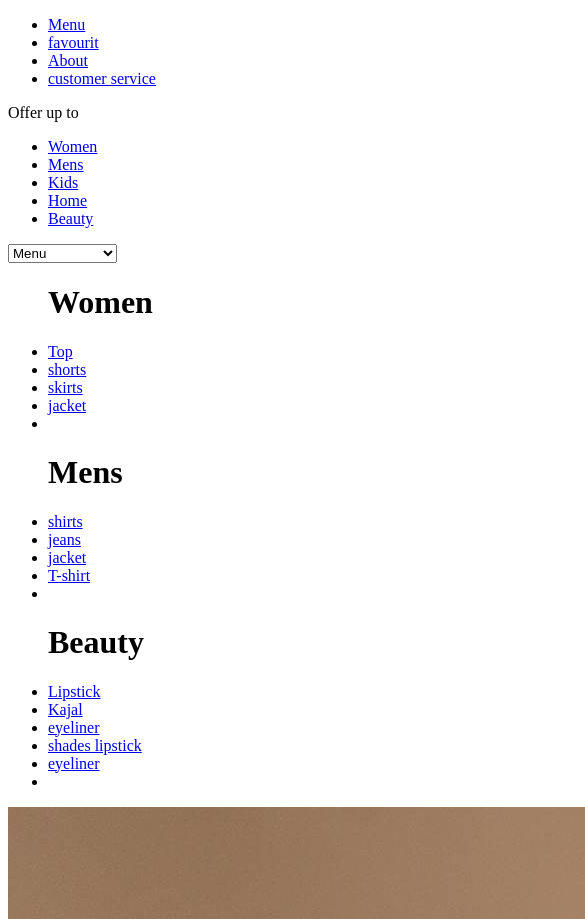
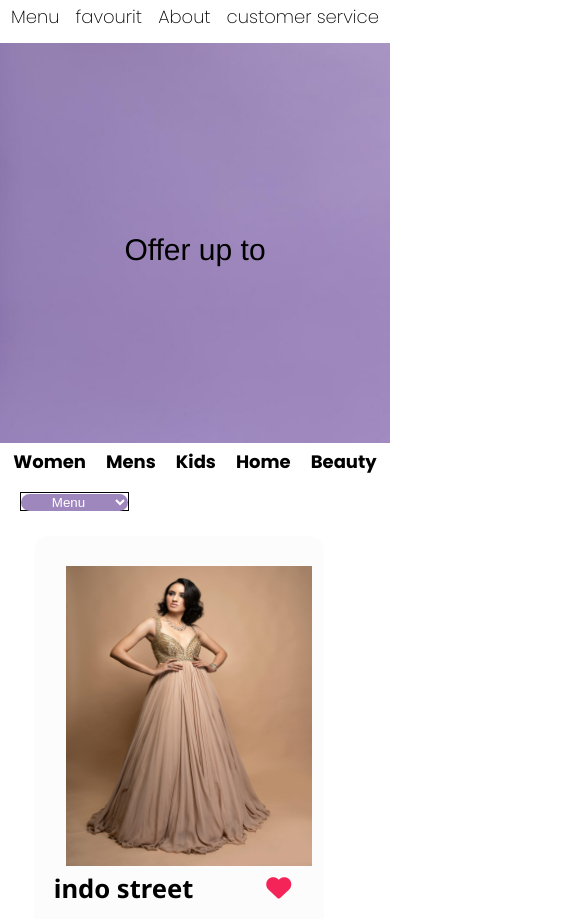
Before and after one commit to luckygole/e-commerce, a plain HTML site: page index.html in a window 390 px wide. Shown: the top 919 px of the page, 585 px wide, since content can reach past the window. Drawn offline with nearby package versions, Linux system fonts and the light colour scheme; a web font is replaced by a local one.

Commit message:
final completed with responsive bs css file reh gyi thi ab done sb

```diff
--- a/index.html
+++ b/index.html
@@ -5,7 +5,7 @@
     <meta name="viewport" content="width=device-width, initial-scale=1.0">
     <title>E-commerce</title>
     <link rel="icon" href="image1.jpg">
-    <link rel="stylesheet" href="e-commerce.css">
+    <link rel="stylesheet" href="style.css">
     <link rel="stylesheet" href="https://unpkg.com/aos@next/dist/aos.css" />
     <link rel="stylesheet" href="https://cdnjs.cloudflare.com/ajax/libs/font-awesome/6.5.2/css/all.min.css" integrity="sha512-SnH5WK+bZxgPHs44uWIX+LLJAJ9/2PkPKZ5QiAj6Ta86w+fsb2TkcmfRyVX3pBnMFcV7oQPJkl9QevSCWr3W6A==" crossorigin="anonymous" referrerpolicy="no-referrer" />
     <link rel="preconnect" href="https://fonts.googleapis.com">
```
